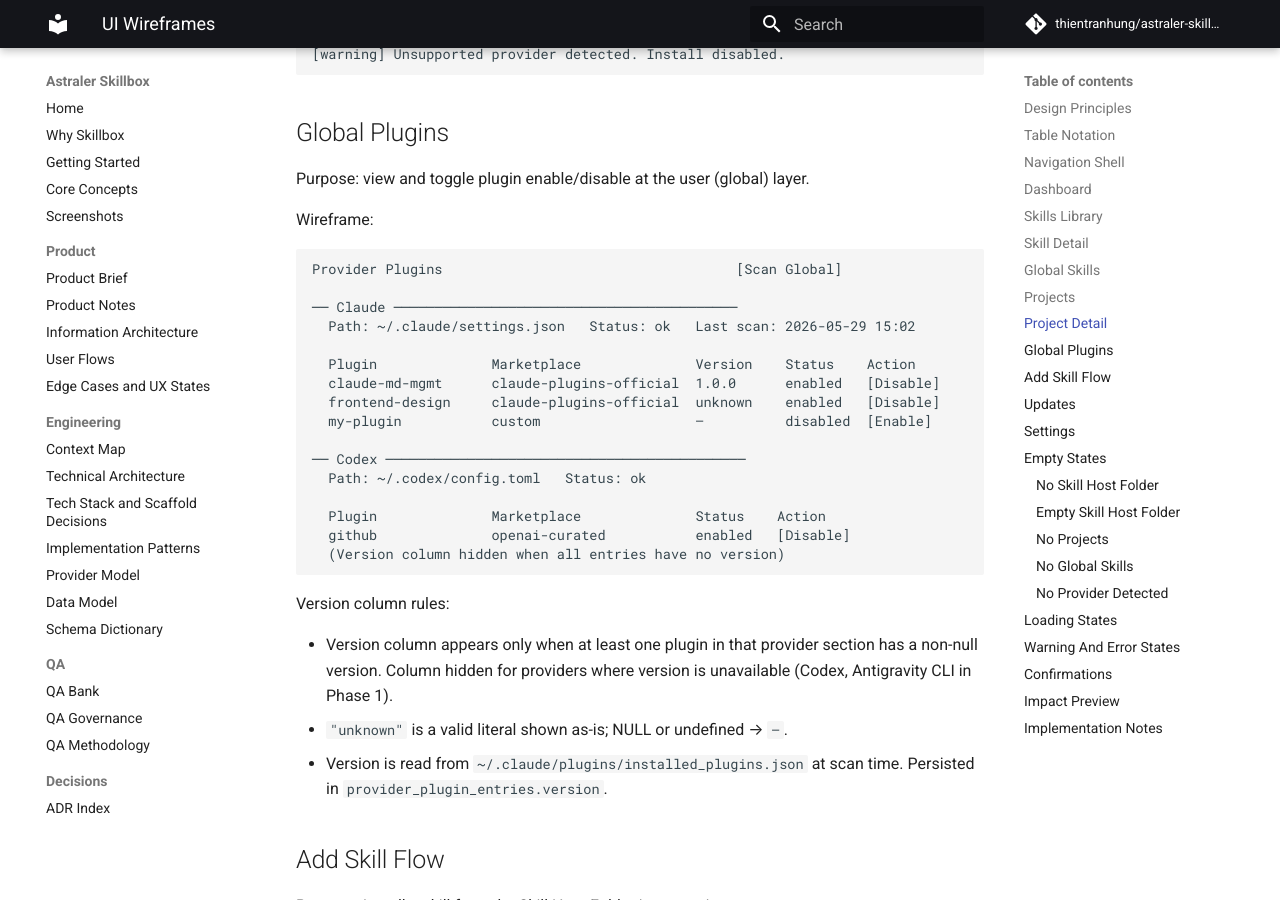
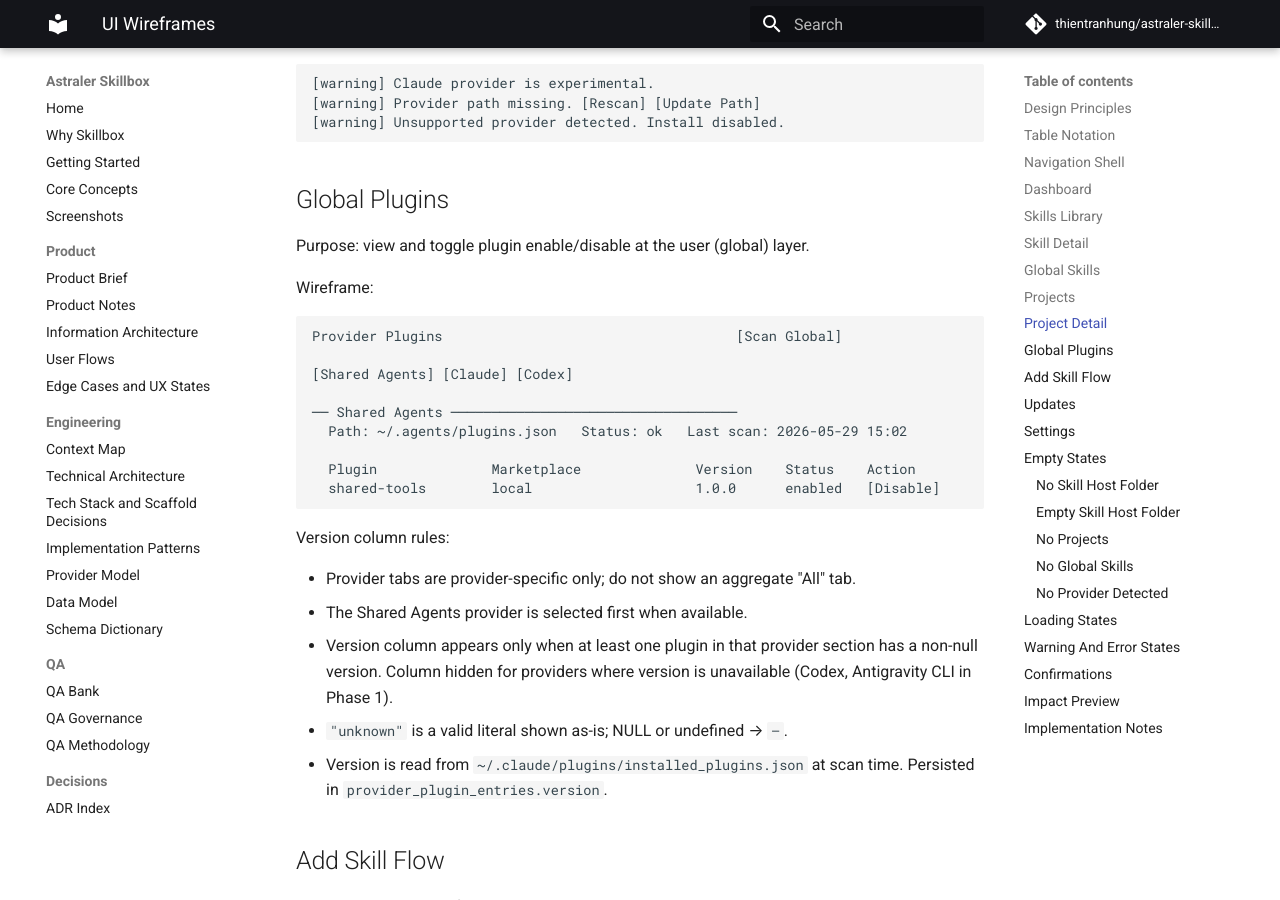
Before and after one commit to thientranhung/astraler-skillbox, an MkDocs documentation site: the page built from docs/09-ui-wireframes.md, in a window 1280 px wide and 900 px high, scrolled down 7040 px. Built offline with MkDocs 1.6.1 and Material for MkDocs 9.7.7, drawn with Linux system fonts in a browser that asks for light colours; comment, search, counter and statistics services are not loaded; some of the changed text lies outside the part shown.

Commit message:
Apply provider tabs to global screens
DOC-VERIFIED: docs/09-ui-wireframes.md and global plugin/skill QA cases updated for provider-specific tabs

````diff
--- a/docs/09-ui-wireframes.md
+++ b/docs/09-ui-wireframes.md
@@ -186,16 +186,16 @@
 
 [Scan Global] [Open Selected Folder]
 
+[Shared Agents] [Claude]
+
 Global Locations
   Provider        Path                   Status          Entries
   Shared Agents   ~/.agents/skills       active          4
-  Claude          ~/.claude/...          not configured  0
 
 Global Entries
   Provider        Skill/Entry             Mode        Status             Actions
   Shared Agents   research-writer         direct      current            [Open]
   Shared Agents   adr-helper              symlink     current            [Relink] [Remove]
-  Claude          old-command             symlink     broken symlink     [Relink] [Remove]
 ```
 
 Warnings:
@@ -209,6 +209,8 @@
 Rules:
 
 - Global entries are never merged with project installs.
+- Provider tabs are provider-specific only; do not show an aggregate "All" tab.
+- The Shared Agents provider is selected first when available.
 - Global direct entries are shown as unmanaged/direct.
 - Removing a global entry never removes the Skill Host Folder source.
 - Global/project overlap is informational unless provider behavior makes it
@@ -327,24 +329,19 @@
 ```text
 Provider Plugins                                    [Scan Global]
 
-── Claude ──────────────────────────────────────────
-  Path: ~/.claude/settings.json   Status: ok   Last scan: 2026-05-29 15:02
+[Shared Agents] [Claude] [Codex]
+
+── Shared Agents ───────────────────────────────────
+  Path: ~/.agents/plugins.json   Status: ok   Last scan: 2026-05-29 15:02
 
   Plugin              Marketplace              Version    Status    Action
-  claude-md-mgmt      claude-plugins-official  1.0.0      enabled   [Disable]
-  frontend-design     claude-plugins-official  unknown    enabled   [Disable]
-  my-plugin           custom                   —          disabled  [Enable]
-
-── Codex ────────────────────────────────────────────
-  Path: ~/.codex/config.toml   Status: ok
-
-  Plugin              Marketplace              Status    Action
-  github              openai-curated           enabled   [Disable]
-  (Version column hidden when all entries have no version)
+  shared-tools        local                    1.0.0      enabled   [Disable]
 ```
 
 Version column rules:
 
+- Provider tabs are provider-specific only; do not show an aggregate "All" tab.
+- The Shared Agents provider is selected first when available.
 - Version column appears only when at least one plugin in that provider section
   has a non-null version. Column hidden for providers where version is
   unavailable (Codex, Antigravity CLI in Phase 1).
````
Also changed, not shown: docs/qa/cases/global-skills.yaml (+5 -4 lines), docs/qa/cases/plugins.yaml (+5 -4 lines), 5 other files.
